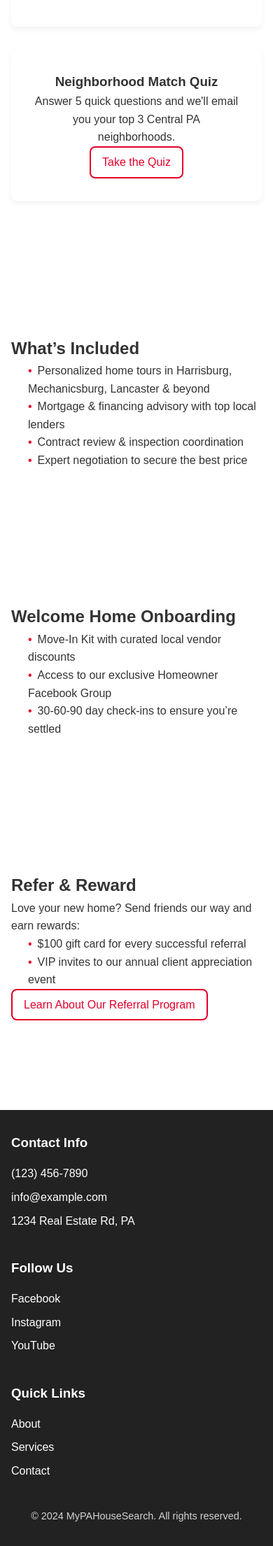
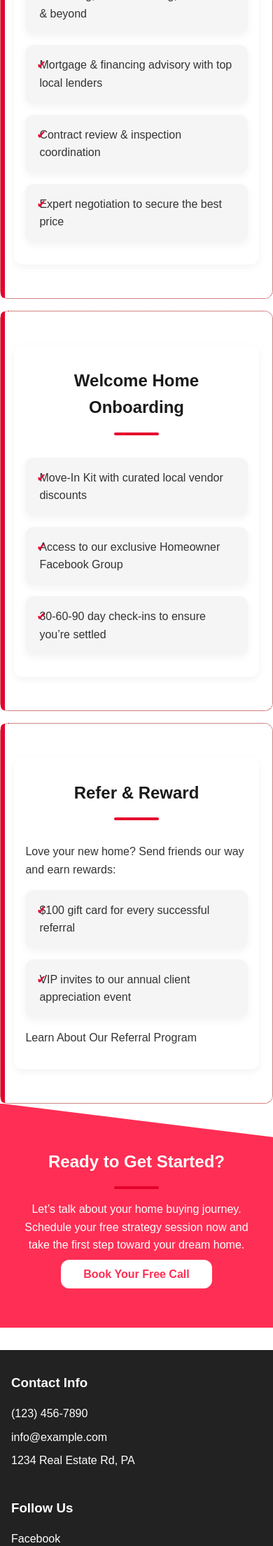
Before and after one commit to AndrewGuadi/pa-home-search, a Flask app: page /services/buying in a window 390 px wide. Shown: the part 1578-3787 px from the top of the page at 70% size. Run offline with Flask 3, Linux system fonts and the light colour scheme.

Commit message:
service + buying page optimized

```diff
--- a/app/services/templates/services/buying.html
+++ b/app/services/templates/services/buying.html
@@ -80,4 +80,13 @@
       <a href="{{ url_for('contact.contact_form') }}" class="btn-outline">Learn About Our Referral Program</a>
     </div>
   </section>
+
+  <!-- New Ready-to-Call CTA Section -->
+  <section class="ready-cta">
+    <div class="container">
+      <h2>Ready to Get Started?</h2>
+      <p>Let’s talk about your home buying journey. Schedule your free strategy session now and take the first step toward your dream home.</p>
+      <a href="{{ url_for('contact.contact_form') }}" class="btn-primary">Book Your Free Call</a>
+    </div>
+  </section>
 {% endblock %}
--- a/app/static/css/index.css
+++ b/app/static/css/index.css
@@ -20,7 +20,7 @@
   position: relative;
   z-index: 0;            /* explicitly under the nav */
   background: url('https://i.ibb.co/BKwsxzPb/hero-home.png') center/cover no-repeat;
-  height: 60vh;
+  height: 80vh;
   display: flex;
   align-items: center;
   justify-content: center;
--- a/app/static/css/services_buying.css
+++ b/app/static/css/services_buying.css
@@ -1,131 +1,302 @@
-/* static/css/buying.css */
+/* services_buying.css – Top-Tier Professional Styles */
 @import url('https://fonts.googleapis.com/css2?family=Inter:wght@400;500;600;700&display=swap');
 
 :root {
-  --primary: #E4002B;
-  --primary-dark: #B30E1A;
-  --bg: #FFFFFF;
-  --text: #333333;
-  --lead: #555555;
-  --radius: 8px;
-  --spacing: 1.5rem;
-  --shadow: 0 4px 8px rgba(0, 0, 0, 0.05);
-  --shadow-hover: 0 8px 16px rgba(0, 0, 0, 0.10);
+  /* Color Palette */
+  --primary:       #E4002B;
+  --primary-alt:   #FF2E54;
+  --dark:          #1A1A1A;
+  --light:         #F5F5F5;
+  --text:          #333333;
+  --lead:          #555555;
+
+  /* Spacing & Sizing */
+  --gap:           clamp(1rem, 2vw, 2rem);
+  --radius:        12px;
+  --section-padding: clamp(3rem, 8vw, 6rem);
+
+  /* Shadows & Transitions */
+  --shadow-light:  0 4px 12px rgba(0,0,0,0.05);
+  --shadow-med:    0 8px 24px rgba(0,0,0,0.08);
+  --ease:          cubic-bezier(0.4,0,0.2,1);
 }
 
+/* Base */
+*,
+*::before,
+*::after {
+  box-sizing: border-box;
+}
 body {
+  margin: 0;
   font-family: 'Inter', sans-serif;
   color: var(--text);
-  background: var(--bg);
+  background: #fff;
   line-height: 1.6;
 }
-
 .container {
+  width: 90%;
   max-width: 1200px;
   margin: 0 auto;
-  padding: 4rem 1rem;
+  padding: var(--gap) 0;
 }
 
+/* Fade-Up Animation */
+@keyframes fadeUp {
+  from { opacity: 0; transform: translateY(20px); }
+  to   { opacity: 1; transform: none; }
+}
+
+/* Breadcrumb */
 .breadcrumb {
   font-size: 0.9rem;
-  margin: 1rem 0;
-  color: var(--text);
+  margin-bottom: var(--gap);
+  opacity: 0;
+  animation: fadeUp 0.6s var(--ease) forwards;
+  animation-delay: 0.2s;
 }
-
 .breadcrumb a {
   color: var(--primary);
   text-decoration: none;
 }
-
 .breadcrumb a:hover {
   text-decoration: underline;
 }
 
-section {
-  margin-bottom: 4rem;
+/* Hero */
+.buying-hero {
+  position: relative;
+  background: linear-gradient(135deg, var(--primary), var(--primary-alt));
+  color: #fff;
+  text-align: center;
+  padding: clamp(4rem,10vw,8rem) 0;
+  clip-path: polygon(0 0, 100% 0, 100% 85%, 0 100%);
+  box-shadow: var(--shadow-med);
+  overflow: hidden;
+}
+.buying-hero::after {
+  content: "";
+  position: absolute;
+  top: 10%;
+  left: -10%;
+  width: 120%;
+  height: 120%;
+  background: radial-gradient(circle at center, #fff3 0%, #fff0 70%);
+  transform: rotate(30deg);
+  opacity: 0.2;
+}
+.buying-hero h1 {
+  font-size: clamp(2rem,5vw,3rem);
+  margin-bottom: 0.5rem;
+  animation: fadeUp 0.6s var(--ease) forwards;
+  animation-delay: 0.3s;
+}
+.buying-hero .lead {
+  font-size: clamp(1rem,2.5vw,1.25rem);
+  color: #f0f0f0;
+  margin-bottom: 1.5rem;
+  animation: fadeUp 0.6s var(--ease) forwards;
+  animation-delay: 0.5s;
+}
+.buying-hero .btn-primary {
+  background: #fff;
+  color: var(--primary);
+  padding: 0.75rem 2rem;
+  border-radius: var(--radius);
+  font-weight: 600;
+  text-decoration: none;
+  display: inline-block;
+  transition: transform 0.3s var(--ease), box-shadow 0.3s var(--ease);
+  animation: fadeUp 0.6s var(--ease) forwards;
+  animation-delay: 0.7s;
+}
+.buying-hero .btn-primary:hover {
+  transform: translateY(-4px);
+  box-shadow: var(--shadow-light);
 }
 
-.buying-hero {
-  background: #F9F9F9;
-  padding: 6rem 0;
+/* Section Headers */
+section h2 {
+  font-size: clamp(1.5rem,3vw,2rem);
+  margin-bottom: var(--gap);
   text-align: center;
-  box-shadow: var(--shadow);
+  color: var(--dark);
+  position: relative;
+}
+section h2::after {
+  content: "";
+  width: 4rem;
+  height: 4px;
+  background: var(--primary);
+  display: block;
+  margin: var(--gap) auto 0;
+  border-radius: 2px;
 }
 
-.buying-hero .lead {
+/* Awareness */
+.awareness {
+  background: var(--light);
+  padding: var(--section-padding) 0;
+  clip-path: polygon(0 15%,100% 0,100% 100%,0 100%);
+  position: relative;
+}
+.awareness p {
+  max-width: 600px;
+  margin: 0 auto var(--gap);
   color: var(--lead);
-  margin: 1rem 0 2rem;
-  font-size: 1.125rem;
+  animation: fadeUp 0.6s var(--ease) forwards;
+  animation-delay: 0.2s;
 }
-
-.btn-primary {
-  background: var(--primary);
-  color: #FFFFFF;
+.awareness .btn-outline {
+  border: 2px solid var(--primary);
+  color: var(--primary);
   padding: 0.75rem 1.5rem;
   border-radius: var(--radius);
   font-weight: 500;
   text-decoration: none;
-  display: inline-block;
-  transition: background 0.3s ease;
+  transition: background 0.3s var(--ease), color 0.3s var(--ease), transform 0.3s var(--ease);
+  animation: fadeUp 0.6s var(--ease) forwards;
+  animation-delay: 0.4s;
+}
+.awareness .btn-outline:hover {
+  background: var(--primary);
+  color: #fff;
+  transform: translateY(-3px);
 }
 
-.btn-primary:hover {
-  background: var(--primary-dark);
+/* Consideration (Tools) */
+.consideration .tools-grid {
+  display: grid;
+  grid-template-columns: repeat(auto-fit,minmax(280px,1fr));
+  gap: var(--gap);
 }
-
-.btn-outline {
-  border: 2px solid var(--primary);
-  color: var(--primary);
-  padding: 0.5rem 1rem;
+.tool-card {
+  background: #fff;
   border-radius: var(--radius);
-  transition: background 0.3s ease, color 0.3s ease;
-  display: inline-block;
-  text-decoration: none;
+  box-shadow: var(--shadow-light);
+  padding: var(--gap);
+  text-align: center;
+  transform: perspective(600px) rotateX(2deg) translateY(20px);
+  opacity: 0;
+  animation: fadeUp 0.6s var(--ease) forwards;
 }
-
-.btn-outline:hover {
-  background: var(--primary);
-  color: #FFFFFF;
+.tool-card:nth-child(1) { animation-delay: 0.2s; }
+.tool-card:nth-child(2) { animation-delay: 0.4s; }
+.tool-card:hover {
+  transform: perspective(600px) rotateX(0) translateY(-4px);
+  box-shadow: var(--shadow-med);
 }
-
-.tools-grid {
-  display: grid;
-  grid-template-columns: repeat(auto-fit, minmax(300px, 1fr));
-  gap: 2rem;
+.tool-card h3 {
+  margin-bottom: 1rem;
+  color: var(--primary-alt);
 }
-
-.tool-card {
-  background: var(--bg);
-  padding: 2rem;
-  border-radius: var(--radius);
-  box-shadow: var(--shadow);
-  text-align: center;
-}
-
 .tool-card iframe {
   width: 100%;
   height: 200px;
   border: none;
   border-radius: var(--radius);
+  margin-bottom: 1rem;
 }
 
+/* Purchase, Retention & Advocacy Sections */
+.purchase,
+.retention,
+.advocacy,
+.ready-cta {
+  padding: var(--section-padding) 0;
+  position: relative;
+}
+.purchase::before,
+.retention::before,
+.advocacy::before {
+  content: "";
+  position: absolute;
+  top: 0;
+  left: 0;
+  width: 6px;
+  height: 100%;
+  background: var(--primary);
+  border-radius: var(--radius) 0 0 var(--radius);
+}
+.purchase .container,
+.retention .container,
+.advocacy .container {
+  background: #fff;
+  padding: calc(var(--gap)*2) var(--gap);
+  margin: 0 auto;
+  border-radius: var(--radius);
+  box-shadow: var(--shadow-light);
+  display: grid;
+  grid-template-columns: 1fr;
+  gap: var(--gap);
+}
 .service-list,
 .onboarding-list,
 .referral-list {
+  display: grid;
+  grid-template-columns: repeat(auto-fit,minmax(240px,1fr));
+  gap: var(--gap);
   list-style: none;
-  padding-left: 1.5rem;
+  padding: 0;
+  margin: 0;
 }
-
+.service-list li,
+.onboarding-list li,
+.referral-list li {
+  background: var(--light);
+  padding: 1rem 1.25rem;
+  border-radius: var(--radius);
+  box-shadow: var(--shadow-light);
+  position: relative;
+  transition: transform 0.3s var(--ease), box-shadow 0.3s var(--ease);
+}
 .service-list li::before,
 .onboarding-list li::before,
 .referral-list li::before {
-  content: '•';
+  content: '✔';
+  position: absolute;
+  top: 1rem;
+  left: 1rem;
   color: var(--primary);
-  margin-right: 0.5rem;
+}
+.service-list li:hover,
+.onboarding-list li:hover,
+.referral-list li:hover {
+  transform: translateY(-4px);
+  box-shadow: var(--shadow-med);
 }
 
+/* Ready-to-Call CTA */
+.ready-cta {
+  background: var(--primary-alt);
+  color: #fff;
+  text-align: center;
+  clip-path: polygon(0 0,100% 15%,100% 100%,0 100%);
+}
+.ready-cta h2 {
+  color: #fff;
+}
+.ready-cta p {
+  max-width: 600px;
+  margin: 0 auto var(--gap);
+}
+.ready-cta .btn-primary {
+  background: #fff;
+  color: var(--primary-alt);
+  padding: 0.75rem 2rem;
+  border-radius: var(--radius);
+  font-weight: 600;
+  text-decoration: none;
+  transition: background 0.3s var(--ease), transform 0.3s var(--ease);
+}
+.ready-cta .btn-primary:hover {
+  background: #f0f0f0;
+  transform: translateY(-3px);
+}
+
+/* Responsive */
 @media (max-width: 768px) {
-  .tools-grid {
-    grid-template-columns: 1fr;
-  }
+  .buying-hero { clip-path: none; padding: clamp(3rem,8vw,5rem) 0; }
+  .awareness { clip-path: none; }
+  .purchase,.retention,.advocacy { margin-top:2vh; border:1px dotted rgb(169, 7, 7);border-radius:var(--radius);}
 }
--- a/app/templates/base.html
+++ b/app/templates/base.html
@@ -26,7 +26,7 @@
       </button>
       <ul class="nav-menu">
         <li><a href="{{url_for('main.index')}}">Home</a></li>
-        <li><a href="{{url_for('property_search.search')}}">City Pages</a></li>
+        <li><a href="{{url_for('property_search.search')}}">Browse Listings</a></li>
         <li><a href="{{ url_for('services.all_services')}}">Services</a></li>
         <li><a href="{{ url_for('reviews.reviews_overview')}}">Reviews/Testimonials</a></li>
         <li><a href="{{url_for('about.index')}}">About Us</a></li>
```
Lines whose indentation alone changed are shown as unchanged.
